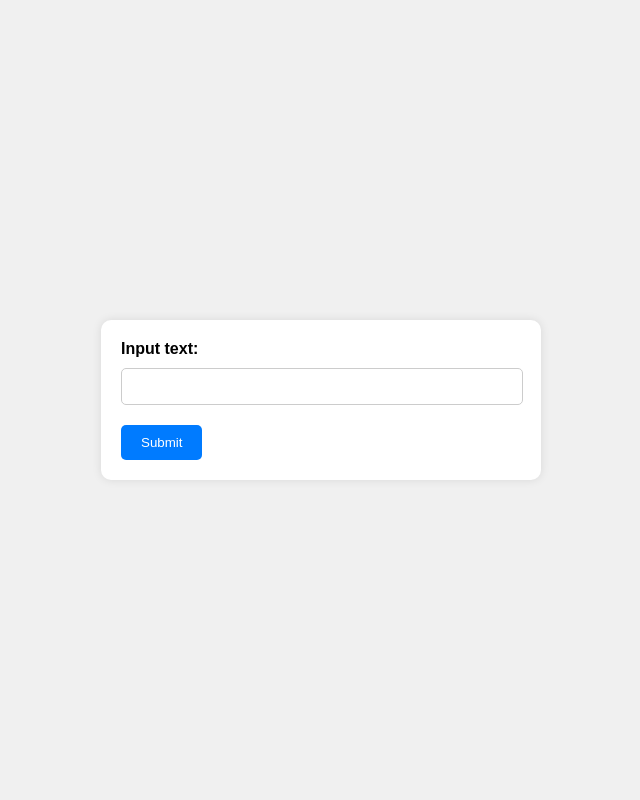
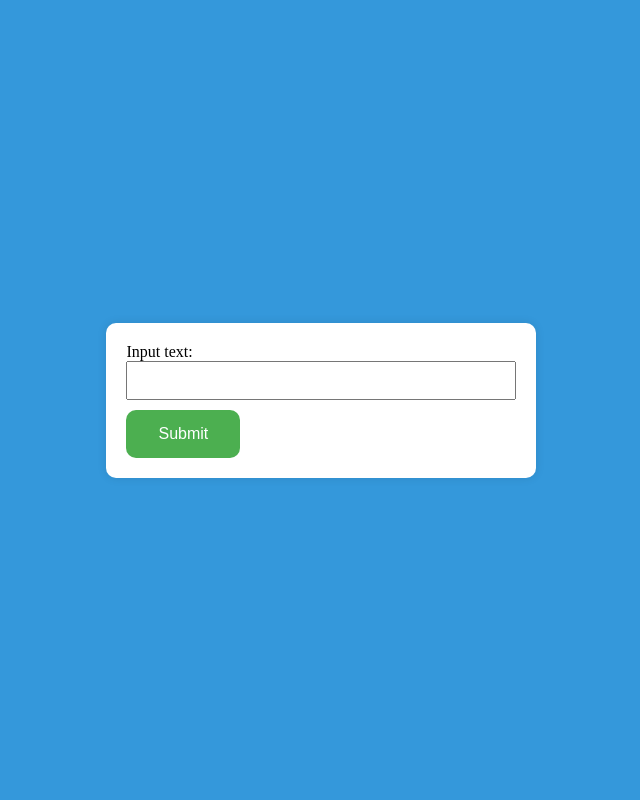
Before and after one commit to arssite/lstm_flaskapp, a Flask app: page / in a window 1280 px wide. Shown: the whole page, without its empty margins (319-959 px from the left). Run offline with Flask 3, Linux system fonts and the light colour scheme; parts of the project's set-up code (start-up, migrations or seed data) failed here and were passed over.

Commit message:
index.html

```diff
--- a/templates/index.html
+++ b/templates/index.html
@@ -3,57 +3,50 @@
 <head>
     <meta charset="UTF-8">
     <meta name="viewport" content="width=device-width, initial-scale=1.0">
-    <title>ARS LSTM NEXT WORD PREDICT</title>
+    <title>Document</title>
     <style>
         body {
-            font-family: Arial, sans-serif;
-            background-color: #f0f0f0;
-            margin: 0;
-            padding: 0;
             display: flex;
             justify-content: center;
             align-items: center;
             height: 100vh;
+            margin: 0;
+            background-color: #3498db; /* Blue background color */
         }
         form {
             background-color: #fff;
             padding: 20px;
             border-radius: 10px;
             box-shadow: 0 0 10px rgba(0, 0, 0, 0.1);
-            max-width: 400px;
-            width: 100%;
-        }
-        label {
-            font-weight: bold;
-            display: block;
-            margin-bottom: 10px;
         }
         input[type="text"] {
-            width: calc(100% - 20px);
+            width: 100%;
             padding: 10px;
-            border-radius: 5px;
-            border: 1px solid #ccc;
-            margin-bottom: 20px;
+            margin-bottom: 10px;
+            box-sizing: border-box;
         }
         button {
-            background-color: #007bff;
-            color: #fff;
+            background-color: #4CAF50; /* Green */
             border: none;
-            padding: 10px 20px;
-            border-radius: 5px;
+            color: white;
+            padding: 15px 32px;
+            text-align: center;
+            text-decoration: none;
+            display: inline-block;
+            font-size: 16px;
+            border-radius: 10px;
             cursor: pointer;
-            transition: background-color 0.3s ease;
         }
         button:hover {
-            background-color: #0056b3;
+            background-color: #45a049; /* Darker green */
         }
     </style>
 </head>
 <body>
     <form action="/process" method="post">
-        <label for="d1">Input text:</label>
-        <input id="d1" name="d1" type="text">
-        <button type="submit">Submit</button>
+        <label>Input text: </label>
+        <input name="d1" type="text">
+        <button>Submit</button>
     </form>
 </body>
 </html>
```
